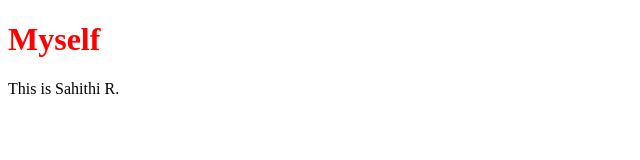
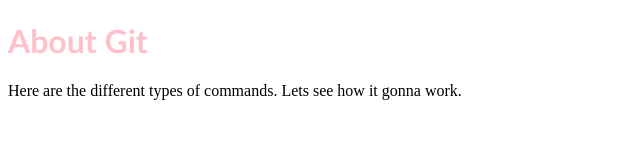
Before and after one commit to SahithiRaini/To-do-list-app, a plain HTML site: page index.html in a window 1280 px wide. Shown: the whole page, without its empty margins (0-640 px from the left). Drawn offline with Linux system fonts and the light colour scheme.

Commit message:
Added files

```diff
--- a/index.html
+++ b/index.html
@@ -7,9 +7,9 @@
 
     <link rel="stylesheet" href="style.css">
 </head>
-<body>
-    <h1>Myself</h1>
- <p> This is Sahithi R.</p>
+<body></body>
+    <h1>About Git</h1>
+ <p> Here are the different types of commands. Lets see how it gonna work.</p>
 
  <script src="example.js"></script>
 </body>
--- a/style.css
+++ b/style.css
@@ -1,4 +1,5 @@
 h1{
-    color: red;
+    color: pink;
+    font-family: 'Calibri';
 
 }
```
